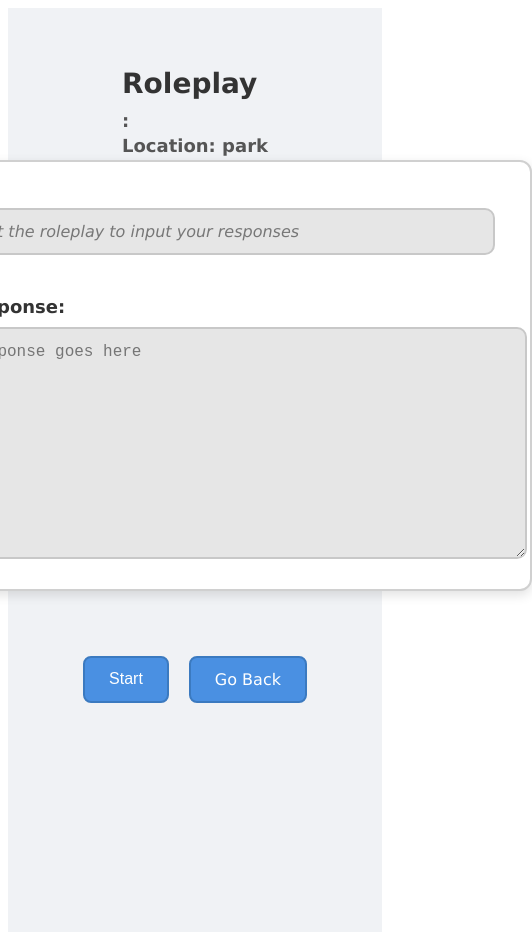
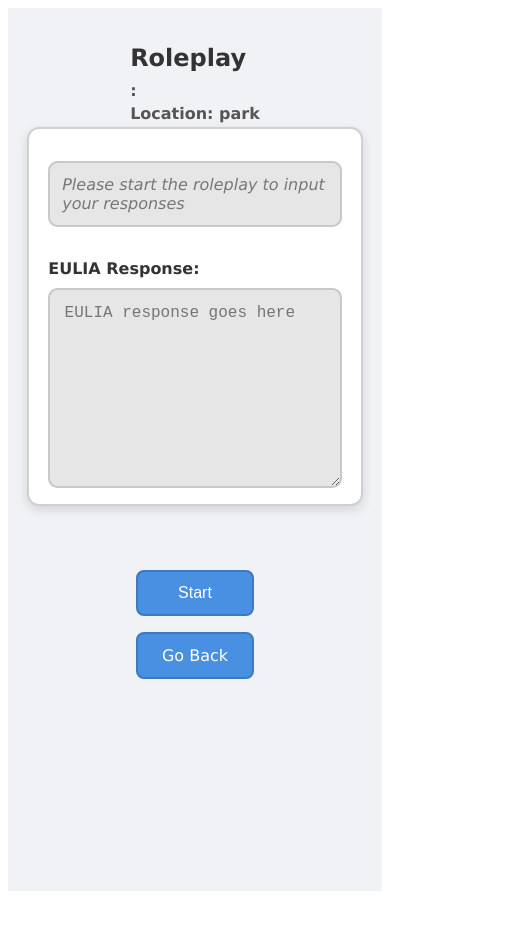
Before and after one commit to Spiderasasen/Learning-a-Language-with-AI, a React (Vite) app in the folder language_tutor/: page /practice in a window 390 px wide. Shown: the whole page, 532 px wide, since content can reach past the window. After the commit the page ends 899 px from the top, so only its background shows below. Built offline with nearby package versions, Linux system fonts and the light colour scheme.

Commit message:
Just added a design fix that could make it work on all devices

```diff
--- a/language_tutor/src/styles/drilling.css
+++ b/language_tutor/src/styles/drilling.css
@@ -3,50 +3,52 @@
     display: flex;
     flex-direction: column;
     align-items: center;
-    padding: 40px 0;
+    padding: clamp(1rem, 5vw, 2.5rem) 0;
     background-color: #f0f2f5;
     min-height: 100vh;
+    min-height: 100dvh;
 }
 
 /* Shared card style */
 .drilling-card,
 .summary-card {
     width: 90%;
-    max-width: 900px;        /* ← BIGGER */
+    max-width: 56rem;
+    box-sizing: border-box;
     background: #ffffff;
     border: 2px solid #d0d0d0;
-    border-radius: 14px;
-    padding: 32px;
+    border-radius: 0.9rem;
+    padding: clamp(1rem, 4vw, 2rem);
     box-shadow: 0 4px 12px rgba(0,0,0,0.12);
-    margin-bottom: 40px;
+    margin-bottom: 2.5rem;
 }
 
 /* Header */
 .drilling-header {
     text-align: center;
-    margin-bottom: 30px;
+    margin-bottom: clamp(1.25rem, 4vw, 1.9rem);
 }
 
 .drilling-header h1 {
-    font-size: 36px;
+    font-size: clamp(1.5rem, 6vw, 2.25rem);
     font-weight: 700;
     color: #333;
 }
 
 .sub-info {
-    font-size: 20px;
+    font-size: clamp(1rem, 3.5vw, 1.25rem);
     color: #666;
 }
 
 /* Section blocks */
 .section {
-    margin-bottom: 30px;
+    margin-bottom: clamp(1.25rem, 4vw, 1.9rem);
 }
 
 .section-label {
-    font-size: 20px;
+    font-size: clamp(1.05rem, 3.5vw, 1.25rem);
     font-weight: 600;
-    margin-bottom: 12px;
+    margin-bottom: 0.75rem;
     color: #444;
     display: block;
 }
@@ -55,13 +57,15 @@
 .section-box,
 .section-input {
     width: 100%;
-    min-height: 140px;       /* ← MUCH BIGGER */
-    padding: 16px;
-    font-size: 18px;         /* ← Larger text */
+    box-sizing: border-box;
+    min-height: clamp(7rem, 25vh, 9rem);
+    padding: clamp(0.75rem, 3vw, 1rem);
+    font-size: clamp(1rem, 2.5vw, 1.125rem);
     border: 2px solid #c8c8c8;
-    border-radius: 10px;
+    border-radius: 0.6rem;
     background-color: #fafafa;
     resize: vertical;
+    overflow-wrap: anywhere;
 }
 
 .section-input {
@@ -71,15 +75,17 @@
 /* Buttons */
 .button-row {
     display: flex;
-    gap: 20px;
+    flex-wrap: wrap;
+    gap: 1rem;
     justify-content: center;
-    margin-top: 10px;
+    margin-top: 0.6rem;
 }
 
 .btn {
-    padding: 14px 26px;
-    font-size: 18px;
-    border-radius: 10px;
+    padding: 0.85rem 1.6rem;
+    min-height: 2.75rem;
+    font-size: clamp(1rem, 2.5vw, 1.125rem);
+    border-radius: 0.6rem;
     cursor: pointer;
     border: none;
     transition: 0.2s ease;
@@ -105,14 +111,24 @@
 
 .back-btn {
     display: block;
-    margin-top: 25px;
+    margin-top: 1.5rem;
     text-align: center;
     background-color: #777;
     color: white;
-    padding: 12px 20px;
-    border-radius: 10px;
+    padding: 0.75rem 1.25rem;
+    border-radius: 0.6rem;
 }
 
 .back-btn:hover {
     background-color: #555;
 }
+
+/* Phones: stack the buttons full width */
+@media (max-width: 37.5em) {
+    .button-row {
+        flex-direction: column;
+    }
+    .btn {
+        width: 100%;
+    }
+}
--- a/language_tutor/src/styles/dropdown.css
+++ b/language_tutor/src/styles/dropdown.css
@@ -2,16 +2,18 @@
 .drop_down_section {
     display: flex;
     flex-direction: column;
-    margin: 12px 0;
+    margin: 0.75rem 0;
 }
 
 /* Dropdown element */
 .drop_down_section select {
-    width: 220px;
-    padding: 10px 12px;
-    font-size: 16px;
+    width: min(80vw, 14rem);        /* never wider than the screen */
+    min-height: 2.75rem;            /* easy to tap */
+    box-sizing: border-box;
+    padding: 0.6rem 0.75rem;
+    font-size: 1rem;                /* 16px+ stops iOS zooming on focus */
     border: 2px solid #d0d0d0;
-    border-radius: 8px;
+    border-radius: 0.5rem;
     background-color: #fafafa;
     color: #333;
     cursor: pointer;
@@ -32,5 +34,5 @@
 
 /* Option styling */
 .drop_down_section option {
-    font-size: 16px;
+    font-size: 1rem;
 }
--- a/language_tutor/src/styles/home_page.css
+++ b/language_tutor/src/styles/home_page.css
@@ -1,9 +1,7 @@
-/* Main card container */
-
 /* Title */
 .home_card h1 {
-    font-size: 28px;
-    margin-bottom: 25px;
+    font-size: clamp(1.5rem, 5vw, 1.75rem);
+    margin-bottom: 1.5rem;
     color: #333;
 }
 
@@ -17,24 +15,28 @@
 
 /* Dropdown section wrapper */
 .home_card > div {
-    margin-bottom: 20px;
+    margin-bottom: 1.25rem;
     justify-content: center;
     align-items: center;
     display: flex;
     flex-direction: column;
 }
 
-
-/*mobile view*/
-@media (max-width: 1024px) {
+/* Tablets */
+@media (max-width: 64em) {
     .home_card {
-        width: 60%;
-        margin: 8% auto;
-    }
-    .home_card h1 {
-        font-size: 24px;
+        width: min(80%, 30rem);
+        margin: 8vh auto;
     }
     .home_card > div {
-        margin-bottom: 15px;
+        margin-bottom: 1rem;
     }
 }
+
+/* Phones */
+@media (max-width: 37.5em) {
+    .home_card {
+        width: 92%;
+        margin: 4vh auto;
+    }
+}
--- a/language_tutor/src/styles/loading.css
+++ b/language_tutor/src/styles/loading.css
@@ -1,18 +1,19 @@
 .typing-loader {
-    font-size: 1.2rem;
+    font-size: clamp(1rem, 3vw, 1.2rem);
     font-weight: 600;
     color: #b59a57;
     display: flex;
+    flex-wrap: wrap;
     align-items: center;
-    gap: 8px;
+    gap: 0.5rem;
     font-family: "Inter", sans-serif;
 }
 
 .typing-loader .dots {
     display: inline-block;
-    width: 24px;
+    width: 1.5em;
     text-align: left;
-    letter-spacing: 2px;
+    letter-spacing: 0.1em;
     animation: typingDots 1.4s steps(4, end) infinite;
 }
 
--- a/language_tutor/src/styles/main.css
+++ b/language_tutor/src/styles/main.css
@@ -1,11 +1,6 @@
 /* Button section */
 .button_section {
-    margin-top: 25px;
-}
-
-/* Next button */
-.button_section {
-    margin-top: 30px;
+    margin-top: 1.9rem;
     display: flex;
     justify-content: center;
 }
@@ -13,12 +8,14 @@
 /* Style the NavLink like a real button */
 .button {
     display: inline-block;
-    padding: 12px 24px;
+    padding: 0.75rem 1.5rem;
+    min-height: 2.75rem;            /* comfortable touch target */
+    box-sizing: border-box;
     background-color: #4a90e2;
     color: white;
     text-decoration: none;
-    font-size: 16px;
-    border-radius: 8px;
+    font-size: 1rem;
+    border-radius: 0.5rem;
     border: 2px solid #3b7ac0;
     transition: background-color 0.2s ease, box-shadow 0.2s ease;
 }
@@ -34,50 +31,50 @@
     background-color: #346ea8;
 }
 
-
 /*main code that will be used on all sections*/
 .main{
     font-family: Verdana, Arial, sans-serif;
 }
 
 .home_card {
-    width: 420px;
-    margin: 12% auto;
-    padding: 30px 35px;
+    width: min(90%, 26rem);                 /* shrinks on phones, caps on desktop */
+    margin: clamp(2rem, 12vh, 7rem) auto;
+    padding: clamp(1.25rem, 4vw, 2.2rem);
+    box-sizing: border-box;
     background-color: #ffffff;
-    border-radius: 12px;
+    border-radius: 0.75rem;
     box-shadow: 0 4px 12px rgba(0, 0, 0, 0.12);
     text-align: center;
 }
 
 /* Title card section */
 .card-title h1 {
-    font-size: 28px;
-    margin-bottom: 10px;
+    font-size: clamp(1.5rem, 5vw, 1.75rem);
+    margin-bottom: 0.6rem;
     color: #333;
 }
 
 .card-title h2,
 .card-title h3 {
-    font-size: 18px;
+    font-size: clamp(1rem, 3.5vw, 1.125rem);
     color: #555;
-    margin: 4px 0;
+    margin: 0.25rem 0;
 }
 
 /* Leave button */
 .button_sectiont {
-    margin-top: 20px;
+    margin-top: 1.25rem;
     text-align: center;
 }
 
 .button_sectiont .button {
-    width: 160px;
-    padding: 12px 0;
-    font-size: 16px;
+    width: min(10rem, 100%);
+    padding: 0.75rem 0;
+    font-size: 1rem;
     background-color: #e24a4a;
     color: white;
     border: none;
-    border-radius: 8px;
+    border-radius: 0.5rem;
     cursor: pointer;
     transition: background-color 0.2s ease, box-shadow 0.2s ease;
 }
--- a/language_tutor/src/styles/practice.css
+++ b/language_tutor/src/styles/practice.css
@@ -3,24 +3,27 @@
     display: flex;
     flex-direction: column;
     align-items: center;
-    padding: 40px 0;
+    padding: clamp(1rem, 5vw, 2.5rem) 0;
     background-color: #f5f5f5;
     min-height: 100vh;
+    min-height: 100dvh;      /* accounts for mobile browser toolbars */
     font-family: Verdana, Arial, sans-serif;
 }
 
 /* Practice card (matches drilling & summary cards) */
 #roleplay_card {
-    width: 600px;
+    width: 90%;
+    max-width: 38rem;
+    box-sizing: border-box;
     background-color: #ffffff;
     border: 2px solid #d0d0d0;
-    border-radius: 12px;
-    padding: 30px 35px;
+    border-radius: 0.75rem;
+    padding: clamp(1rem, 4vw, 2rem) clamp(1rem, 5vw, 2.2rem);
     box-shadow: 0 4px 12px rgba(0,0,0,0.12);
-    margin-bottom: 40px;
+    margin-bottom: 2.5rem;
     display: flex;
     flex-direction: column;
-    gap: 25px;
+    gap: clamp(1rem, 3vw, 1.5rem);
 }
 
 /* Input sections */
@@ -28,12 +31,12 @@
 .ai_response {
     display: flex;
     flex-direction: column;
-    gap: 10px;
+    gap: 0.6rem;
 }
 
 .user_input label,
 .ai_response label {
-    font-size: 18px;
+    font-size: clamp(1rem, 3vw, 1.125rem);
     font-weight: 600;
     color: #333;
 }
@@ -42,54 +45,57 @@
 #user_input,
 #ai_response {
     width: 100%;
-    padding: 12px;
-    font-size: 16px;
+    box-sizing: border-box;
+    padding: 0.75rem;
+    font-size: 1rem;
     border: 2px solid #c8c8c8;
-    border-radius: 10px;
+    border-radius: 0.6rem;
     background-color: #fafafa;
 }
 
 /* AI response field (read-only styling) */
-/* AI response field (read-only styling) */
 #ai_response {
     background-color: #e6e6e6;
     color: #444;
-    min-height: 200px;   /* ← This makes it taller */
-    padding: 14px;       /* optional: slightly more padding */
+    min-height: clamp(9rem, 30vh, 12.5rem);
+    padding: 0.9rem;
+    overflow-wrap: anywhere;     /* long words never push the card wider */
 }
 
-/*making the height of the text area to be a bit bigger*/
-#user_input{
-    height: 120px;
+/* Taller user text area */
+#user_input {
+    height: clamp(6rem, 20vh, 7.5rem);
     resize: vertical;
 }
 
-/*placeholder design*/
-#placeHolder{
+/* Placeholder design */
+#placeHolder {
     border: 2px solid #c8c8c8;
-    border-radius: 10px;
+    border-radius: 0.6rem;
     background-color: #e6e6e6;
-    padding: 12px;
+    padding: 0.75rem;
     font-style: italic;
     color: #777;
 }
 
 /* Button section (matches main.css button style) */
 .button_section {
-    margin-top: 25px;
+    margin-top: 1.5rem;
     display: flex;
+    flex-wrap: wrap;
     justify-content: center;
-    gap: 20px;
+    gap: 1rem;
 }
 
 /* Buttons */
 .button_section button,
 .button_section .button {
-    padding: 12px 24px;
+    padding: 0.75rem 1.5rem;
+    min-height: 2.75rem;
     background-color: #4a90e2;
     color: white;
-    font-size: 16px;
-    border-radius: 8px;
+    font-size: 1rem;
+    border-radius: 0.5rem;
     border: 2px solid #3b7ac0;
     cursor: pointer;
     transition: background-color 0.2s ease, box-shadow 0.2s ease;
@@ -118,3 +124,14 @@
     background-color: #c03b3b;
     box-shadow: 0 3px 8px rgba(0,0,0,0.15);
 }
+
+/* Phones: stack the buttons full width */
+@media (max-width: 37.5em) {
+    .button_section {
+        flex-direction: column;
+    }
+    .button_section button,
+    .button_section .button {
+        width: 100%;
+    }
+}
```
Also changed, not shown: language_tutor/src/styles/selection.css (+26 -13 lines).
